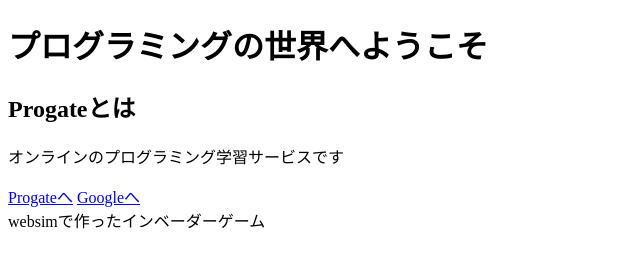
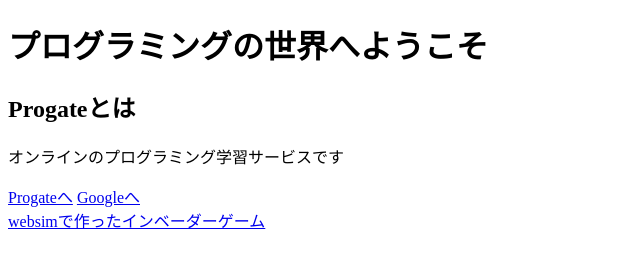
Before and after one commit to tetsuji310/tetsuji310.github.io, a plain HTML site: page index.html in a window 1280 px wide. Shown: the whole page, without its empty margins (0-640 px from the left). Drawn offline with Linux system fonts and the light colour scheme.

Commit message:
Update index.html

```diff
--- a/index.html
+++ b/index.html
@@ -19,7 +19,7 @@
         <!-- https://google.comへのリンクを作成してください -->
         <a href="https://google.com">Googleへ</a>
         <br>
-        <a "0CAlsSDavEgh78B8U.html">websimで作ったインベーダーゲーム</a>
+        <a href="./0CAlsSDavEgh78B8U.html">websimで作ったインベーダーゲーム</a>
 
     </body>
 </html>
```
